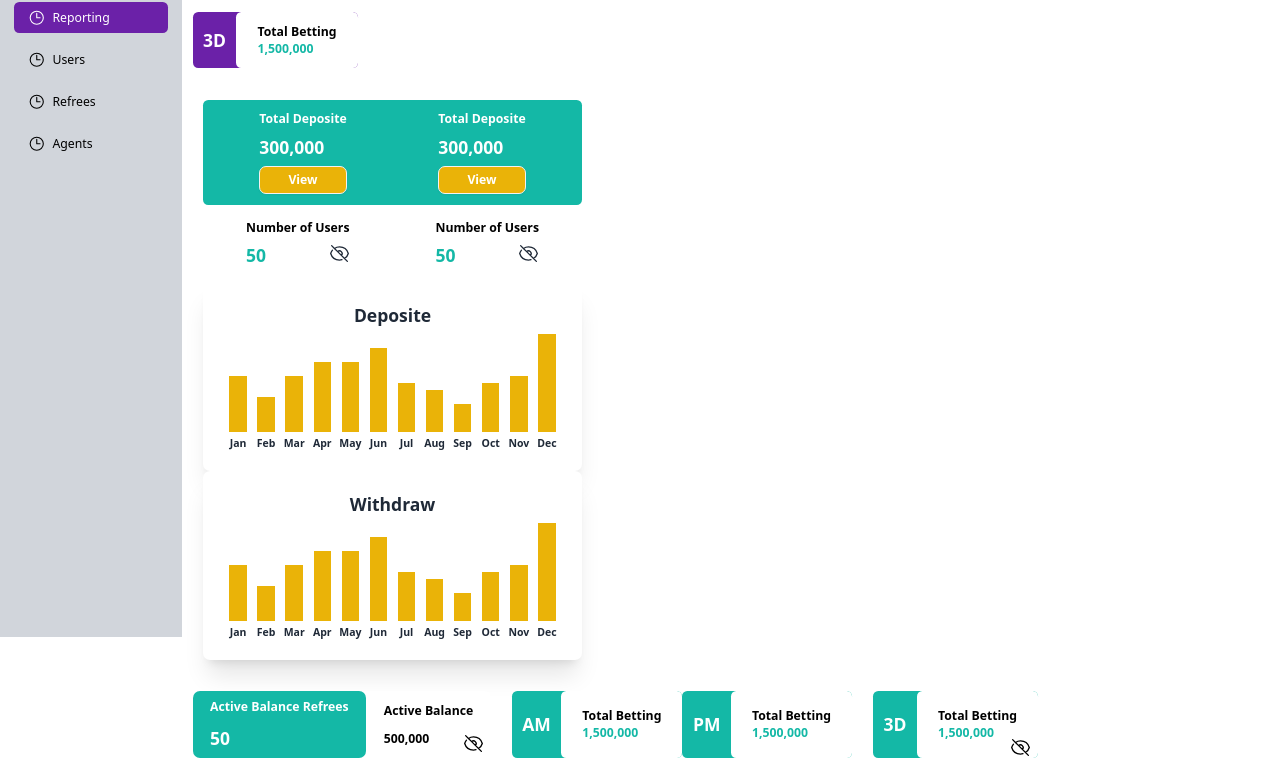
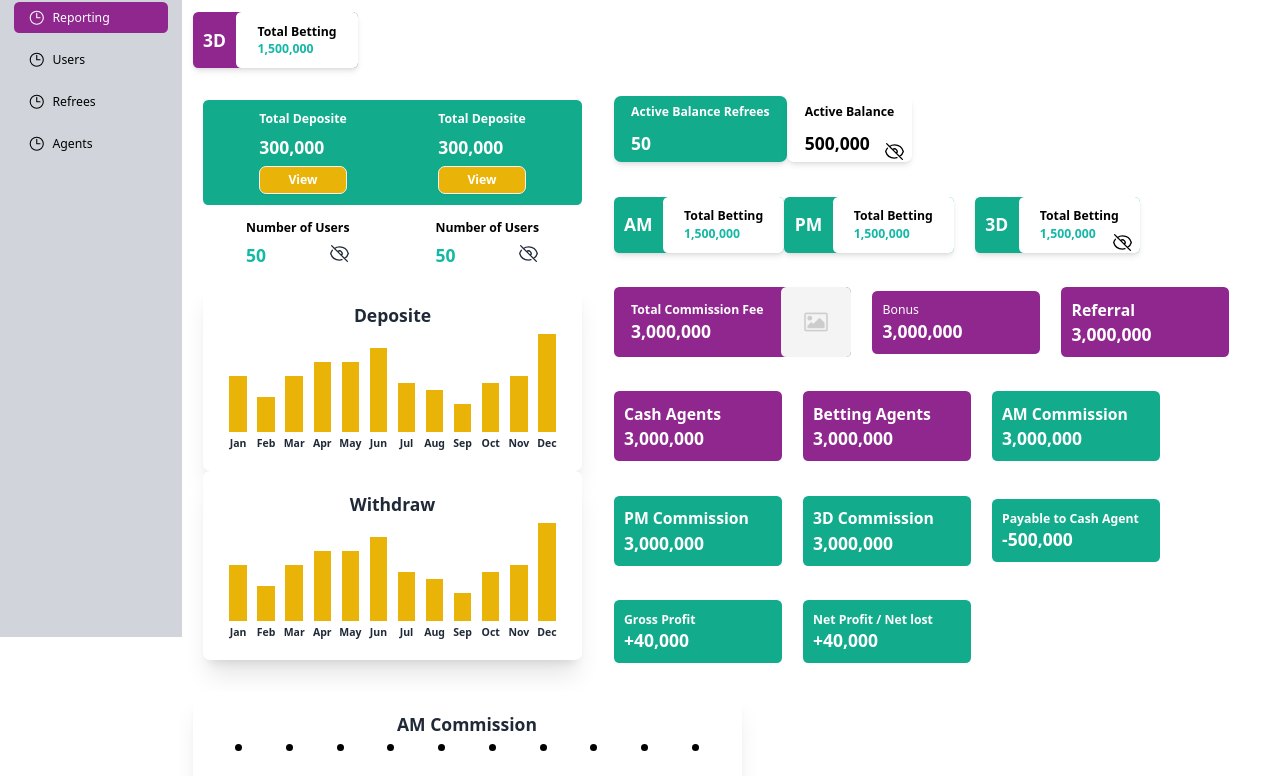
Before and after one commit to Dynamic1819/BettingSite, a plain HTML site: page public/index.html in a window 1280 px wide. Shown: the part 163-939 px from the top of the page. Drawn offline with Linux system fonts and the light colour scheme.

Commit message:
Color change and responsive

```diff
--- a/public/index.html
+++ b/public/index.html
@@ -92,7 +92,7 @@
                     </div>
                     <div class="user-indi relative">
                         <span>Active Balance</span>
-                        <span class="font-bold">500,000</span>
+                        <span class="user-no">500,000</span>
                         <span class="absolute bottom-0 right-2">
                             <label class="swap">
                                 <input type="checkbox" />
@@ -143,6 +143,7 @@
 
 
             <!-- Chart Section -->
+            <section class="flex">
                 <section class="flex flex-wrap">
                     <div class="m-3 w-[400px] bg-white p-3 rounded-md">
                         <div class="bgteal p-3 rounded-md">
@@ -388,7 +389,7 @@
                         </div>
                         <div class="user-indi relative">
                             <span>Active Balance</span>
-                        <span class="font-bold">500,000</span>
+                            <span class="user-no">500,000</span>
                             <span class="absolute bottom-0 right-2">
                                 <label class="swap">
                                     <input type="checkbox" />
@@ -447,6 +448,7 @@
 
                     <!-- Total Commission Fee -->
                     <div class="commission">
+                        <div class="commission-inner">
                             <div class="flex flex-col px-5">
                                 <span class="font-semibold">Total Commission Fee</span>
                                 <span class="font-extrabold text-xl">3,000,000</span>
@@ -455,26 +457,27 @@
                                 <img src="../assets/dummy-image-square.jpg" alt="" class="w-20 rounded-md">
                             </span>
                         </div>
+                    </div>
                     <div class="ag-commission">
-                    <div class="flex flex-col px-5">
-                        <span class="font-semibold text-lg">Bonus</span>
+                        <div class="ag-commission-inner">
+                            <span class="fonag-commission-inner">Bonus</span>
                             <span class="font-extrabold text-xl">3,000,000</span>
                         </div>
                     </div>
                     <div class="ag-commission">
-                    <div class="flex flex-col px-5">
+                        <div class="ag-commission-inner">
                             <span class="font-semibold text-lg">Referral</span>
                             <span class="font-extrabold text-xl">3,000,000</span>
                         </div>
                     </div>
                     <div class="ag-commission">
-                    <div class="flex flex-col px-5">
+                        <div class="ag-commission-inner">
                             <span class="font-semibold text-lg">Cash Agents</span>
                             <span class="font-extrabold text-xl">3,000,000</span>
                         </div>
                     </div>
                     <div class="ag-commission">
-                    <div class="flex flex-col px-5">
+                        <div class="ag-commission-inner">
                             <span class="font-semibold text-lg">Betting Agents</span>
                             <span class="font-extrabold text-xl">3,000,000</span>
                         </div>
@@ -482,41 +485,42 @@
 
                     <!-- User -->
                     <div class="user-commission">
-                    <div class="flex flex-col px-5">
+                        <div class="user-commission-inner">
                             <span class="font-semibold text-lg">AM Commission</span>
                             <span class="font-extrabold text-xl">3,000,000</span>
                         </div>
                     </div>
                     <div class="user-commission">
-                    <div class="flex flex-col px-5">
+                        <div class="user-commission-inner">
                             <span class="font-semibold text-lg">PM Commission</span>
                             <span class="font-extrabold text-xl">3,000,000</span>
                         </div>
                     </div>
                     <div class="user-commission">
-                    <div class="flex flex-col px-5">
+                        <div class="user-commission-inner">
                             <span class="font-semibold text-lg">3D Commission</span>
                             <span class="font-extrabold text-xl">3,000,000</span>
                         </div>
                     </div>
                     <div class="user-commission-profit">
-                    <div class="flex flex-col px-5">
-                        <span class="font-semibold text-lg">Payable to Cash Agent</span>
+                        <div class="user-commission-inner">
+                            <span class="font-semibold">Payable to Cash Agent</span>
                             <span class="font-extrabold text-xl">-500,000</span>
                         </div>
                     </div>
                     <div class="user-commission-profit">
-                    <div class="flex flex-col px-5">
-                        <span class="font-semibold text-lg">Gross Profit</span>
+                        <div class="user-commission-inner">
+                            <span class="font-semibold">Gross Profit</span>
                             <span class="font-extrabold text-xl">+40,000</span>
                         </div>
                     </div>
                     <div class="user-commission-profit">
-                    <div class="flex flex-col px-5">
-                        <span class="font-semibold text-lg">Net Profit / Net lost</span>
+                        <div class="user-commission-inner">
+                            <span class="font-semibold">Net Profit / Net lost</span>
                             <span class="font-extrabold text-xl">+40,000</span>
                         </div>
                     </div>
+                </section>
             </section>
 
             <!-- User Chart -->
--- a/src/style.css
+++ b/src/style.css
@@ -5,22 +5,25 @@
     @apply m-0 p-0 box-border text-sm;
 }
 .active-side{
-    @apply bg-purple-800 text-white;
+    @apply bg-[#90278E] text-white;
 }
 .bgpur{
-    @apply bg-purple-800 text-white;
+    @apply bg-[#90278E] text-white;
 }
 .bgteal{
-    @apply bg-teal-500 text-white;
+    @apply bg-[#12AC8D] text-white;
 }
 .bgyel{
-    @apply bg-yellow-500 text-white;
+    @apply bg-[#F6921E] text-white;
 }
 .bgred{
-    @apply bg-red-700 text-white;
+    @apply bg-[#FF0000] text-white;
 }
 .bgblue{
-    @apply bg-blue-700 text-white;
+    @apply bg-[#2000FF] text-white;
+}
+.bggray{
+    @apply bg-[#2D3E65] text-white;
 }
 
 /* Sidebar */
@@ -63,16 +66,16 @@
     @apply flex items-center bg-white text-black rounded-lg m-3;
 }
 .user-indi{
-    @apply flex flex-col px-5 py-2 rounded-lg font-bold space-y-3;
+    @apply flex flex-col px-5 py-2 rounded-lg font-bold space-y-3 shadow-md;
 }
 .user-no{
     @apply font-extrabold lg:text-xl md:text-lg;
 }
 .betting-container{
-    @apply flex m-3 rounded-md;
+    @apply flex items-center m-3 rounded-lg;
 }
 .betting-inner{
-    @apply flex items-center rounded-md;
+    @apply flex items-center rounded-md shadow-md;
 }
 .betting-head{
     @apply flex items-center py-3 md:px-1.5 lg:px-3 h-full md:text-lg lg:text-xl md:font-bold lg:font-extrabold;
@@ -102,16 +105,25 @@
     @apply absolute bottom-0 text-xs font-bold;
 }
 .commission{
-    @apply flex items-center bgpur m-3 rounded-md;
+    @apply flex items-center m-3;
+}
+.commission-inner{
+    @apply flex items-center bgpur rounded-md;
 }
 .ag-commission{
-    @apply flex items-center bgpur m-3 p-2 rounded-md w-48;
+    @apply flex items-center m-3;
+}
+.ag-commission-inner{
+    @apply flex flex-col bgpur rounded-md w-48 p-3;
 }
 .user-commission{
-    @apply flex items-center bgteal m-3 p-2 rounded-md w-48;
+    @apply flex items-center m-3;
+}
+.user-commission-inner{
+    @apply flex flex-col bgteal rounded-md w-48 p-3;
 }
 .user-commission-profit{
-    @apply flex items-center bgteal m-3 p-2 rounded-md;
+    @apply flex items-center m-3 rounded-md;
 }
 .user-chart-container{
     @apply flex flex-col items-center md:w-2/3 lg:w-1/2 max-w-screen-md p-3 lg:p-6 m-3 bg-white rounded-lg shadow-xl;
```
Also changed, not shown: public/2d-am-bet.html (+2 -2 lines), public/2d-pm-bet.html (+2 -2 lines), public/3d-bet.html (+2 -2 lines), public/BSTF.html (+10 -10 lines), public/user-track.html (+2 -2 lines), public/style.css. Lines whose indentation alone changed are shown as unchanged.
